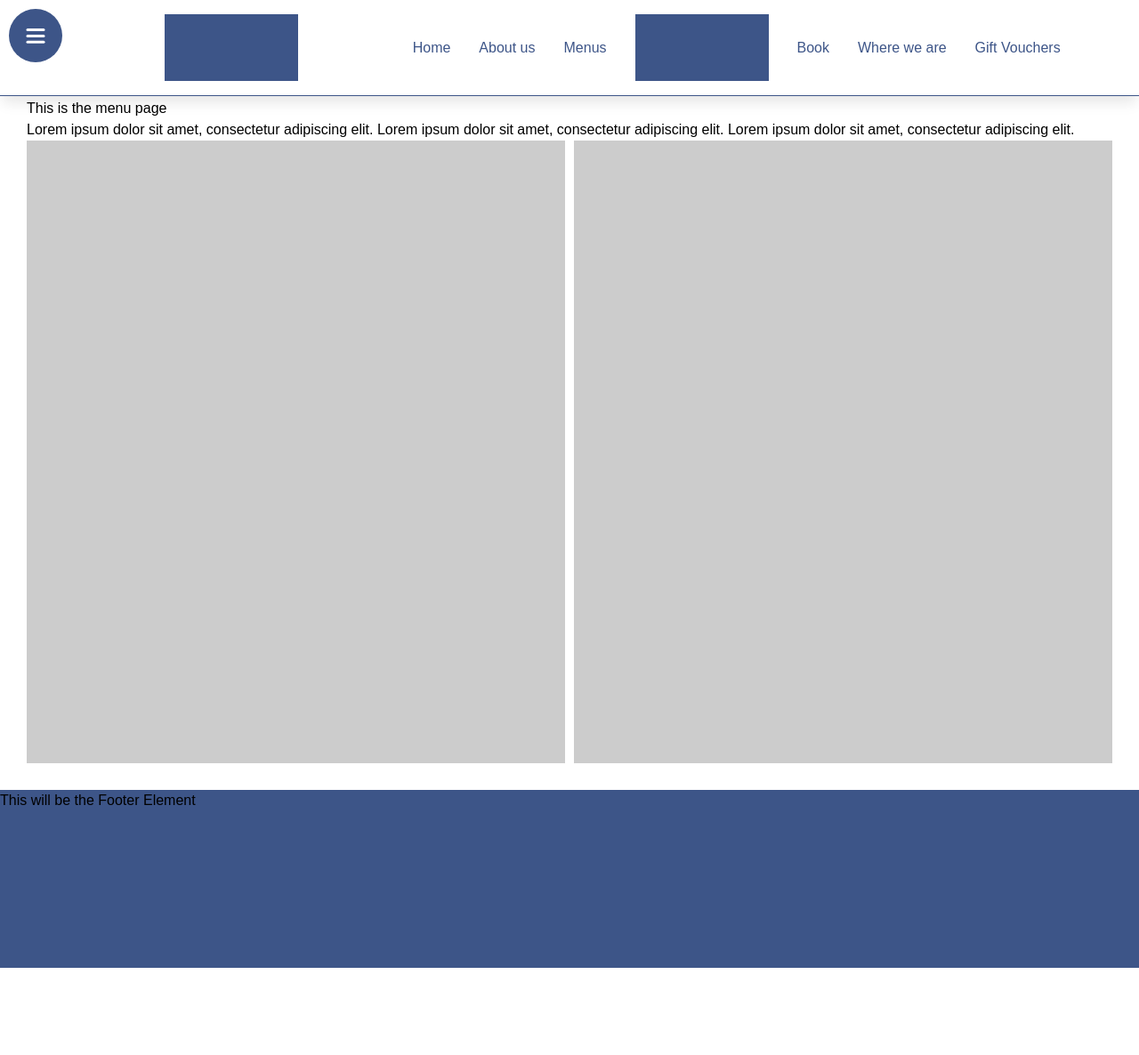
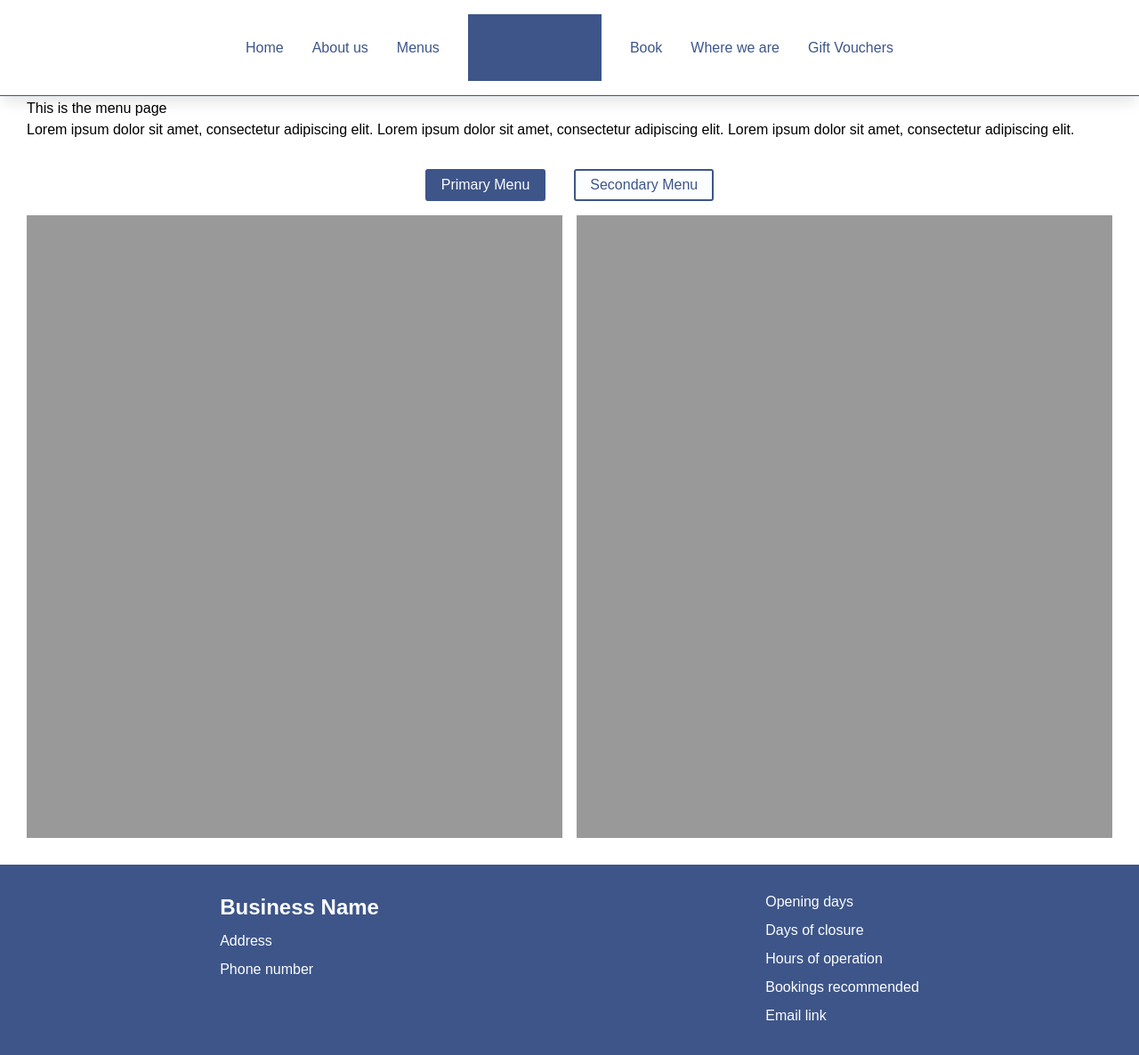
Before and after one commit to cartsnz/threeseventwo, a Gatsby site: page /menu in a window 1280 px wide. Shown: the whole page at 89% size. Before the commit the page ends 1088 px from the top, so only its background shows below. Built offline with nearby package versions, Linux system fonts and the light colour scheme; Gatsby itself is replaced by a stand-in of ours; a web font is replaced by a local one.

Commit message:
tidy up hooks and add menu component

```diff
--- a/src/components/footer.js
+++ b/src/components/footer.js
@@ -4,7 +4,18 @@ import FooterStyles from './styles/footer';
 const Footer = () => {
   return (
     <FooterStyles>
-      <div>This will be the Footer Element</div>
+      <div className='footer-left'>
+        <h2>Business Name</h2>
+        <p>Address</p>
+        <p>Phone number</p>
+      </div>
+      <div className='footer-right'>
+        <p>Opening days</p>
+        <p>Days of closure</p>
+        <p>Hours of operation</p>
+        <p>Bookings recommended</p>
+        <p>Email link</p>
+      </div>
     </FooterStyles>
   )
 }
--- a/src/components/header.js
+++ b/src/components/header.js
@@ -6,6 +6,7 @@ import MobileNav from './mobileNav';
 import MobileNavMenu from './mobileNavMenu';
 import { useState } from 'react';
 import { useEffect } from 'react';
+import { useHeaderScroll } from '../lib/hooks';
 
 const variants = {
   visible: { opacity: 1, y: 0 },
@@ -14,27 +15,12 @@ const variants = {
 
 const Header = ({ isOpen, toggleOpen, containerRef, height}) => {
 
-  const [scrolled, setScrolled] = useState(false);
-
-  let prevScroll = window.scrollY;
-  console.log("prevScroll: " + prevScroll);
-
-  const handleScroll = () => {
-    const currScroll = window.scrollY;
-    console.log("currScroll: " + currScroll);
-    const isScrolled = prevScroll < currScroll;
-    setScrolled(isScrolled);
-    prevScroll = currScroll;
-  }
-
-  useEffect(() => {
-    window.addEventListener('scroll', handleScroll)
-  })
+  const scrolled = useHeaderScroll();
 
   // TODO - Sort out html structure of this
 
   return (
-    <HeaderStyles scrolled={scrolled}
+    <HeaderStyles
       initial="visible"
       animate={scrolled ? "hidden" : "visible"}
       variants={variants}
@@ -43,7 +29,7 @@ const Header = ({ isOpen, toggleOpen, containerRef, height}) => {
         ease: "easeInOut"
       }}>
       <MobileNav isOpen={isOpen} toggleOpen={toggleOpen} containerRef={containerRef} height={height} />
-      <HeaderLogo route="/" title="Three Seven Two" />
+      <HeaderLogo route="/" title="Three Seven Two" type="mobile" />
       <Nav />
     </HeaderStyles>
   )
--- a/src/components/headerLogo.js
+++ b/src/components/headerLogo.js
@@ -3,9 +3,9 @@ import { Link } from 'gatsby'
 import HeaderLogoStyles from './styles/headerLogo'
 import PlaceholderImage from './placeholderImage'
 
-const HeaderLogo = ({ title, route }) => {
+const HeaderLogo = ({ title, route, type }) => {
   return (
-    <HeaderLogoStyles>
+    <HeaderLogoStyles className={type == 'mobile' ? 'medium-up--hide' : ''}>
       <Link to={route}>
         <PlaceholderImage height='75px' width='150px' color='#3d5588'/>
       </Link>
--- a/src/components/layout.js
+++ b/src/components/layout.js
@@ -12,16 +12,18 @@ import { useDimensions } from '../lib/use-dimensions';
 
 const Layout = ({pageTitle, children}) => {
 
-  // Pop these into custom hook
-
-  // const [open, setOpen] = useState(false);
-  // const node = useRef();
-  // useOnClickOutside(node, () => setOpen(false));
-
-  // Pop these into custom Hook
   const [isOpen, toggleOpen] = useCycle(false, true);
   const containerRef = useRef(null);
   const { height } = useDimensions(containerRef);
+
+  // When navigating to new page, if menu isn't open (which it shouldn't be) then remove the overflow-hidden class
+  if (isOpen) {
+    document.querySelector('body').classList.add('overflow-hidden');
+    //document.querySelector('main').classList.remove('relative');
+  } else {
+    document.querySelector('body').classList.remove('overflow-hidden');
+    //document.querySelector('main').classList.add('relative');
+  }
 
   return (
     <ThemeProvider theme={theme}>
--- /dev/null
+++ b/src/components/menu.js
@@ -0,0 +1,29 @@
+import * as React from 'react';
+import { useState } from 'react';
+import MenuBlock from './menuBlock';
+import Button from './styles/button';
+import MenuContainer from './styles/menuContainer';
+
+const Menu = () => {
+  const [isPrimary, togglePrimary] = useState(true);
+
+  return (
+  <>
+    <MenuContainer>
+      <div className='menu-buttons'>
+        <Button type='button' active={isPrimary} onClick={() => togglePrimary(true)}>
+          Primary Menu
+        </Button>
+        <Button type='button' active={!isPrimary} onClick={() => togglePrimary(false)}>
+          Secondary Menu
+        </Button>
+      </div>
+      <div className='menu-blocks'>
+        <MenuBlock type={isPrimary ? "primary" : "secondary"} />
+      </div>
+    </MenuContainer>
+  </>
+  )
+}
+
+export default Menu;
--- /dev/null
+++ b/src/components/menuBlock.js
@@ -0,0 +1,21 @@
+import * as React from 'react';
+import PlaceholderImage from './placeholderImage';
+
+const MenuBlock = ({ type }) => {
+
+  let color = "#CCC";
+  if (type == "primary") {
+    color = "#999"
+  } else {
+    color = "#111"
+  }
+
+  return(
+    <>
+        <PlaceholderImage height="700px" width="100%" color={color} />
+        <PlaceholderImage height="700px" width="100%" color={color} />
+    </>
+  )
+}
+
+export default MenuBlock;
--- a/src/components/menuToggle.js
+++ b/src/components/menuToggle.js
@@ -6,11 +6,13 @@ const Path = props => (
   <motion.path
     fill="transparent"
     strokeWidth="3"
-    stroke="#FFF"
     strokeLinecap="round"
     {...props}
     />
 );
+
+// TODO - Adjust color of button based on if the item is open or not
+// Pass isOpen as a prop into PATH and adjust stroke based on that
 
 export const MenuToggle =({ toggle }) => {
   return (
@@ -18,22 +20,40 @@ export const MenuToggle =({ toggle }) => {
     <svg width="23" height="23" viewBox="0 0 23 23">
       <Path
         variants={{
-          closed: { d: "M 2 2.5 L 20 2.5"},
-          open: { d: "M 3 16.5 L 17 2.5"}
+          closed: {
+            d: "M 2 2.5 L 20 2.5",
+            stroke: "#3d5588"
+          },
+          open: {
+            d: "M 3 16.5 L 17 2.5",
+            stroke: "#FFF"
+          }
         }}
       />
       <Path
         d="M 2 9.423 L 20 9.423"
         variants={{
-          closed: { opacity: 1},
-          open: { opacity: 0}
+          closed: {
+            opacity: 1,
+            stroke: "#3d5588"
+          },
+          open: {
+            opacity: 0,
+            stroke: "#FFF"
+          }
         }}
         transition={{duration: 0.1}}
       />
       <Path
         variants={{
-          closed: { d: "M 2 16.346 L 20 16.346"},
-          open: { d: "M 3 2.5 L 17 16.346"}
+          closed: {
+            d: "M 2 16.346 L 20 16.346",
+            stroke: "#3d5588"
+          },
+          open: {
+            d: "M 3 2.5 L 17 16.346",
+            stroke: "#FFF"
+          }
         }}
       />
     </svg>
--- a/src/components/mobileNav.js
+++ b/src/components/mobileNav.js
@@ -8,6 +8,7 @@ import MobileNavMenu from './mobileNavMenu';
 const sidebar = {
   open: (height = 1000) => ({
     clipPath: `circle(${height * 2 + 200}px at 40px 40px)`,
+    backgroundColor: "#3d5588",
     transition: {
       type: "spring",
       stiffness: 20,
@@ -16,6 +17,7 @@ const sidebar = {
   }),
   closed: {
     clipPath: "circle(30px at 40px 40px)",
+    backgroundColor: "#FFF",
     transition: {
       delay: 0.5,
       type: "spring",
@@ -26,31 +28,18 @@ const sidebar = {
 }
 
 const MobileNav = ({ isOpen, toggleOpen, containerRef, height}) => {
-  //const [isOpen, toggleOpen] = useCycle(false, true);
-  //const containerRef = useRef(null);
-  //const { height } = useDimensions(containerRef);
-
-  // Add function here which will call toggleOpen as well as toggling overflow:hidden onto the body
-
-  const handleOpen = () => {
-    toggleOpen();
-    if (!isOpen) {
-      document.querySelector('body').classList.add('overflow-hidden');
-    } else {
-      document.querySelector('body').classList.remove('overflow-hidden');
-    }
-  }
-
   return (
     <motion.nav
       initial={false}
       animate={isOpen ? "open" : "closed"}
       custom={height}
       ref={containerRef}
+      exit={"closed"}
+      className="medium-up--hide"
       >
       <motion.div className='background' variants={sidebar} />
       <MobileNavMenu />
-      <MenuToggle toggle={() => handleOpen()} />
+      <MenuToggle toggle={() => toggleOpen()} />
     </motion.nav>
   )
 }
--- a/src/components/nav.js
+++ b/src/components/nav.js
@@ -17,7 +17,7 @@ const Nav = () => {
        <NavItem title="Menus" route="/menu" />
       </li>
       <li>
-        <HeaderLogo title="ThreeSevenTwo" route="/" />
+        <HeaderLogo title="ThreeSevenTwo" route="/" type="device" />
       </li>
       <li>
        <NavItem title="Book" route="/book" />
--- /dev/null
+++ b/src/components/styles/button.js
@@ -0,0 +1,22 @@
+import styled from "styled-components";
+import { theme } from "../../lib/theme";
+
+const primaryDark = theme.primaryDark;
+const primaryLight = theme.primaryLight;
+
+const Button = styled.button`
+  font-size: 1em;
+  margin: 1em;
+  padding: 0.25em 1em;
+  border: 2px solid ${({theme}) => theme.primaryDark};
+  border-radius: 3px;
+  cursor: pointer;
+  background-color: ${({theme}) => theme.primaryLight};
+  color: ${({theme}) => theme.primaryDark};
+
+  // Adjust based on active state of button
+  background-color: ${props => props.active ? `${primaryDark}` : `${primaryLight}`};
+  color: ${props => props.active ? `${primaryLight}` : `${primaryDark}`};
+`
+
+export default Button;
--- a/src/components/styles/footer.js
+++ b/src/components/styles/footer.js
@@ -1,9 +1,22 @@
 import styled from "styled-components";
 
 const FooterStyles = styled.footer`
-  flex-shrink: 0;
-  height: 200px;
+  display: flex;
+  justify-content: space-around;
+  align-items: flex-start;
   background-color: ${({theme}) => theme.primaryDark};
+  color: ${({theme}) => theme.primaryLight};
+  padding: 30px;
+
+  h2 {
+    font-size: 1.5rem;
+    margin-bottom: 0.5rem;
+  }
+
+  p {
+    font-size: 1rem;
+    margin-bottom: 0.5rem;
+  }
 `
 
 export default FooterStyles;
--- a/src/components/styles/globalStyles.js
+++ b/src/components/styles/globalStyles.js
@@ -64,6 +64,10 @@ const GlobalStyle = createGlobalStyle`
     flex: 1 0 auto;
   }
 
+  .container.relative {
+    position: relative;
+  }
+
   .medium-up--hide {
     @media (min-width: ${({theme}) => theme.mobile}) {
       display: none;
--- /dev/null
+++ b/src/components/styles/menuContainer.js
@@ -0,0 +1,17 @@
+import styled from 'styled-components';
+
+const MenuContainer = styled.section`
+  padding-top: 1rem;
+
+  .menu-buttons {
+    display: flex;
+    justify-content: center;
+  }
+
+  .menu-blocks {
+    display: flex;
+    column-gap: 1rem;
+  }
+`
+
+export default MenuContainer;
--- a/src/lib/hooks.js
+++ b/src/lib/hooks.js
@@ -1,5 +1,32 @@
 import { useEffect, useState } from 'react';
 
+// Custom hook to handle scroll animation of header
+export const useHeaderScroll = () => {
+  const [scrolled, setScrolled] = useState(false);
+  let prevScroll = window.scrollY;
+
+  const handleScroll = () => {
+    const currScroll = window.scrollY;
+    const isScrolled = prevScroll < currScroll && currScroll > 25;
+    setScrolled(isScrolled);
+    prevScroll = currScroll;
+  }
+
+  useEffect(() => {
+    window.addEventListener('scroll', handleScroll);
+    return () => {
+      document.removeEventListener('scroll', handleScroll);
+    };
+  })
+
+  return scrolled;
+}
+
+// TODO - revisit this later on if needed
+
+// const [open, setOpen] = useState(false);
+// const node = useRef();
+// useOnClickOutside(node, () => setOpen(false));
 export const useOnClickOutside = (ref, handler) => {
   useEffect(() => {
     const listener = event => {
--- a/src/lib/theme.js
+++ b/src/lib/theme.js
@@ -1,6 +1,6 @@
 export const theme = {
   primaryDark: '#3d5588',
-  primaryLight: '#EFFFFA',
+  primaryLight: '#fcfdff',
   primaryHover: '#343078',
   mobile: '820px',
 }
--- a/src/pages/menu.js
+++ b/src/pages/menu.js
@@ -1,18 +1,17 @@
 import * as React from 'react'
 import Layout from '../components/layout'
+import Menu from '../components/menu';
 import PlaceholderImage from '../components/placeholderImage';
 
 const MenuPage = () => {
+
   return(
     <Layout pageTitle="Menus">
       <div>This is the menu page</div>
       <div>
         Lorem ipsum dolor sit amet, consectetur adipiscing elit. Lorem ipsum dolor sit amet, consectetur adipiscing elit. Lorem ipsum dolor sit amet, consectetur adipiscing elit.
       </div>
-      <div style={{display: 'grid', gridTemplateColumns: '1fr 1fr', columnGap: '10px'}}>
-      <PlaceholderImage height="700px" width="100%" />
-      <PlaceholderImage height="700px" width="100%" />
-      </div>
+      <Menu />
     </Layout>
   )
 }
```
Also changed, not shown: 2 other files.
